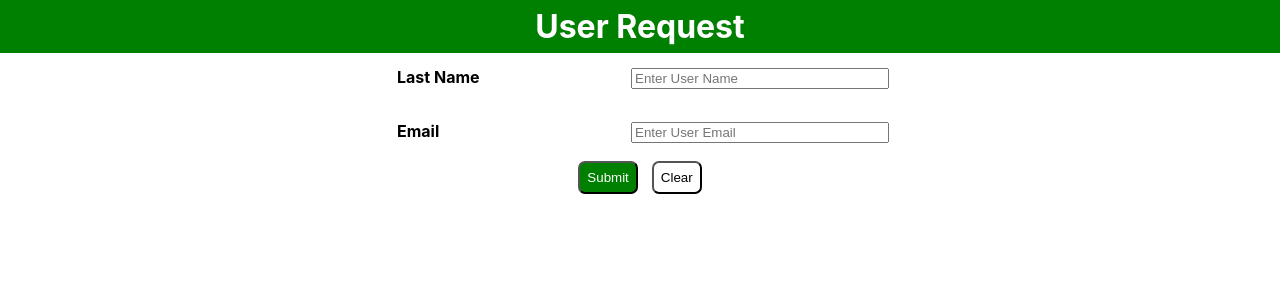
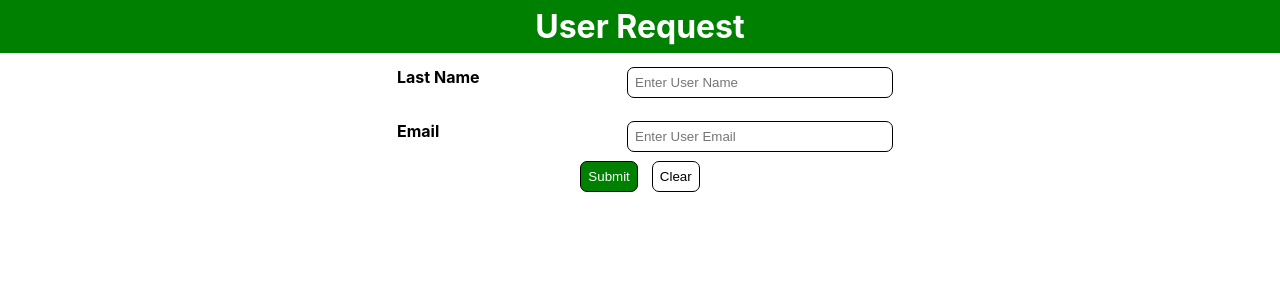
Before and after one commit to bradpritchett/ASCC, a React (Create React App) app: page / in a window 1280 px wide. Shown: the top 300 px of the page. Built offline with nearby package versions, Linux system fonts and the light colour scheme.

Commit message:
Add clear form button

```diff
--- a/src/components/Request.js
+++ b/src/components/Request.js
@@ -23,10 +23,15 @@ const Request = () => {
 		return setSearchName(string.charAt(0).toUpperCase() + string.slice(1));
 	  }
 
+	function clearForm() {
+		document.getElementById("searchForm").reset();
+		setInitialData(null);
+	}
+
 	return (
 		<>
 			<div>
-				<form onSubmit={processSearch}>
+				<form onSubmit={processSearch} id="searchForm">
 					<div>
 						<label>Last Name</label>
 						<input type="text" placeholder="Enter User Name" onChange={event => capitalizeFirstLetter(event.target.value)} name="name" />
@@ -36,7 +41,7 @@ const Request = () => {
 						<input type="text" placeholder="Enter User Email" onChange={event => setSearchEmail(event.target.value)} name="email" />
 					</div>
 					<input type="submit" value="Submit"></input>
-					<input type="button" value="Clear"></input>
+					<input type="button" value="Clear" onClick={clearForm}></input>
 				</form>
 			</div>
 			<div>
--- a/src/index.css
+++ b/src/index.css
@@ -42,14 +42,18 @@ form label {
 }
 
 form input[type="text"] {
-    width: 250px;
+    border-radius: 7px;
+    border: 1px solid #000;
+	padding: 7px;
     position: relative;
     left: 120px;
-    top: 7px;
+	top: 7px;
+    width: 250px;
 }
 
 form input[type="submit"], form input[type="button"] {
-    padding: 7px;
+	padding: 7px;
+	border: 1px solid #000;
     border-radius: 7px;
     background:white;
 	color: black;
```
